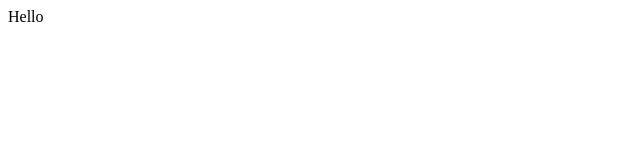
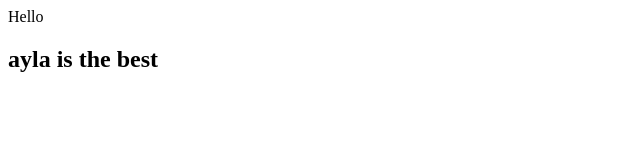
Before and after one commit to Ayla202/coursera-test, a plain HTML site: page index.html in a window 1280 px wide. Shown: the whole page, without its empty margins (0-640 px from the left). Drawn offline with Linux system fonts and the light colour scheme.

Commit message:
Added index.html
some description

```diff
--- a/index.html
+++ b/index.html
@@ -1 +1,2 @@
 <div>Hello</div>
+<h2>ayla is the best</h2>
```
Also changed, not shown: 1 other file.
